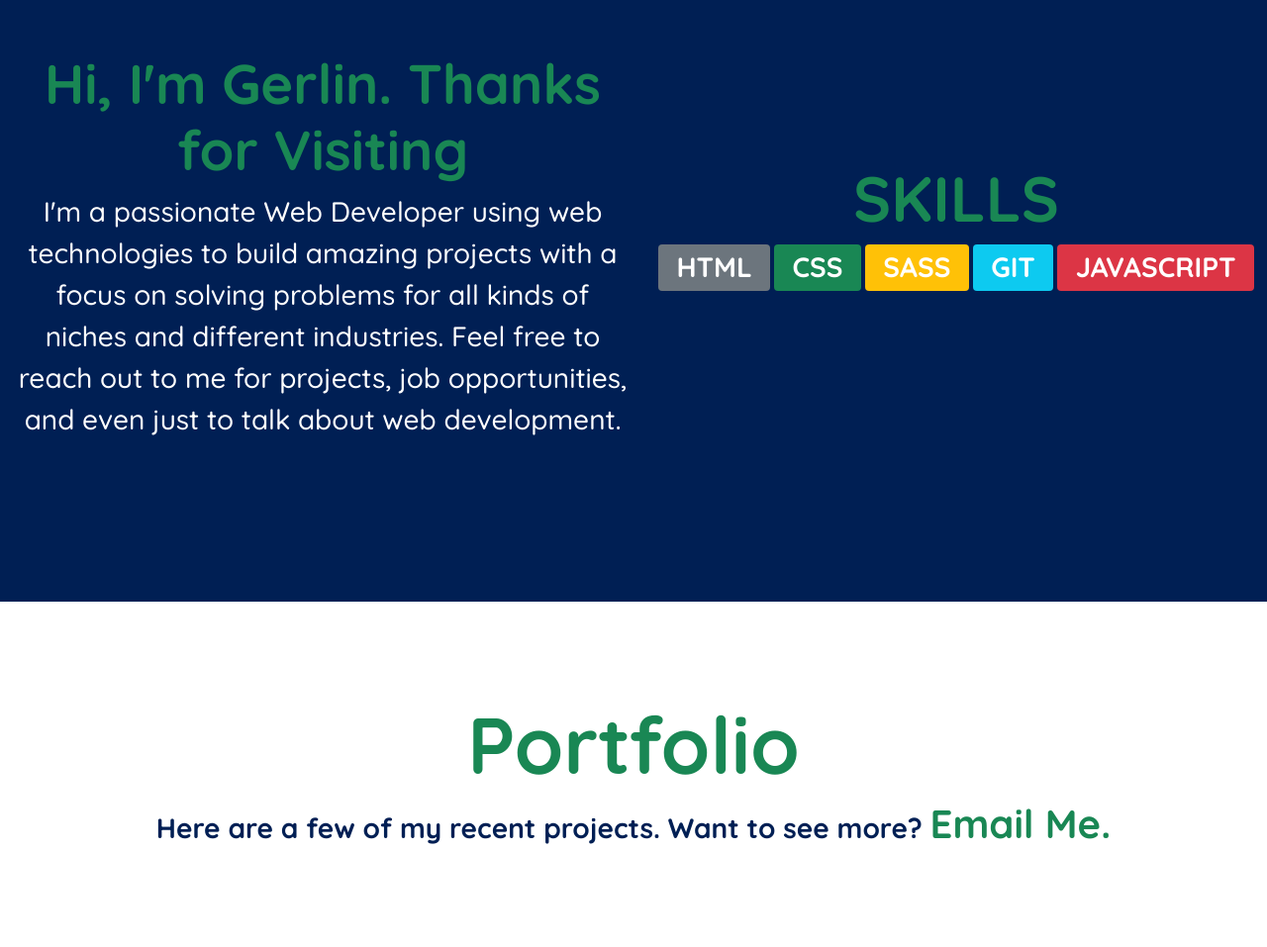
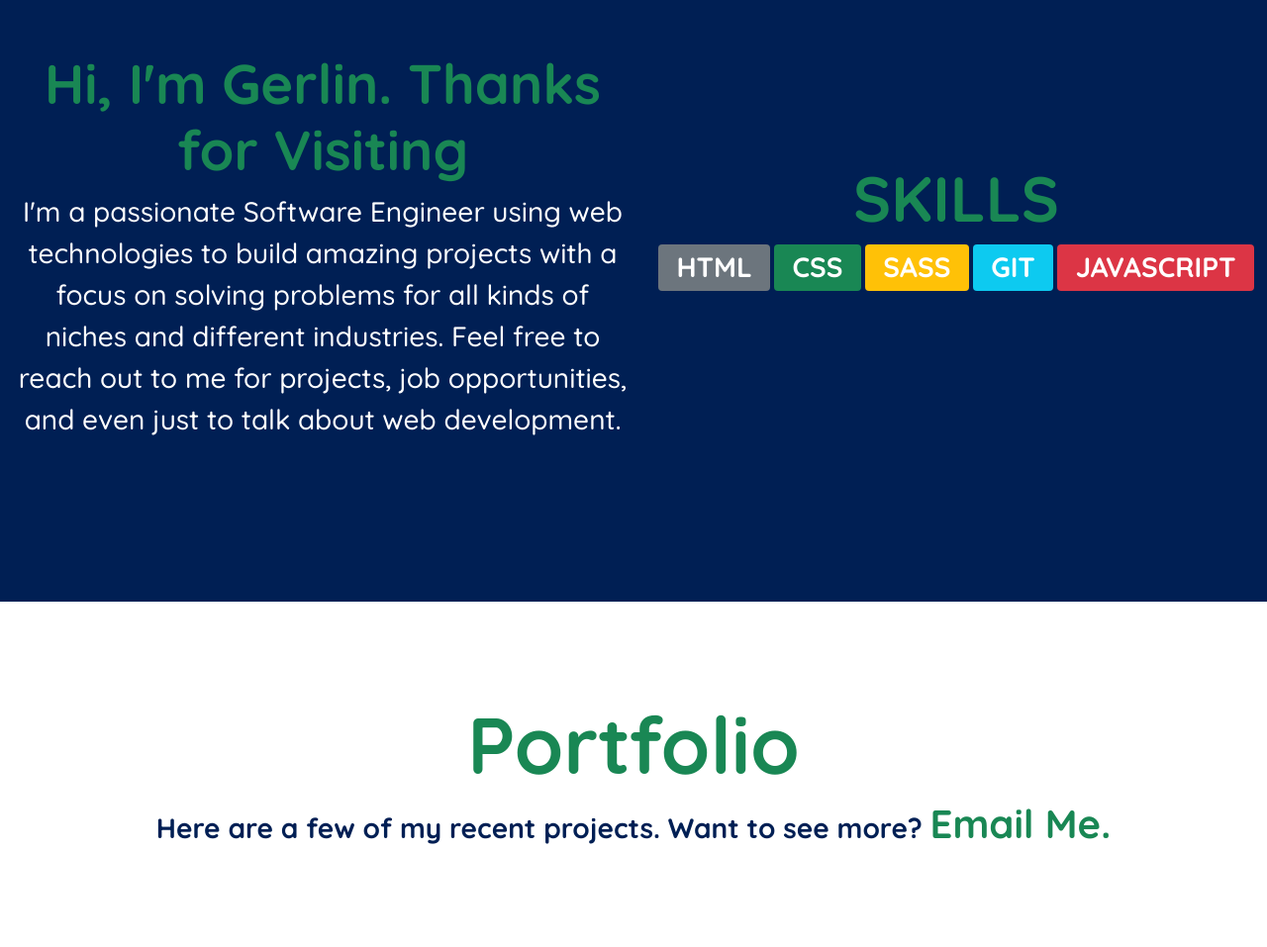
Before and after one commit to gerlinp/gerlinp.github.io, a plain HTML site: page index.html in a window 1280 px wide. Shown: the part 1064-2021 px from the top of the page at 99% size. Drawn offline with nearby package versions, Linux system fonts and the light colour scheme.

Commit message:
updating

```diff
--- a/index.html
+++ b/index.html
@@ -66,7 +66,7 @@ f<!DOCTYPE html>
 <div id="about" class="pt-5 my-5 d-md-flex">
         <div class="col text-center fs-4 m-auto container">
             <h2 class="text-center text-success fw-bolder display-4 pt-5">Hi, I'm Gerlin. Thanks for Visiting</h2>
-            <p class="text-white py-auto text-center fs-3"> I'm a passionate Web Developer using  web technologies to build amazing projects with a focus on solving problems for all kinds of niches and different industries. Feel free to reach out to me for projects, job opportunities, and even just to talk about web development.</p>
+            <p class="text-white py-auto text-center fs-3"> I'm a passionate Software Engineer using  web technologies to build amazing projects with a focus on solving problems for all kinds of niches and different industries. Feel free to reach out to me for projects, job opportunities, and even just to talk about web development.</p>
         </div>
     <div class="rounded  py-auto m-auto col">
         <div id="skills" class="col text-center pb-5">
```
